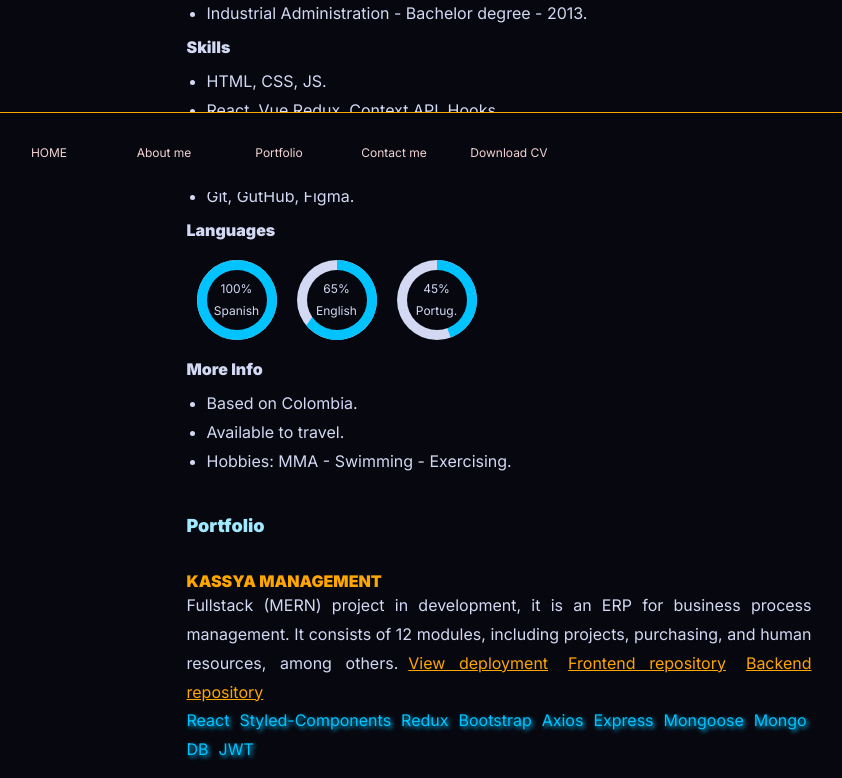
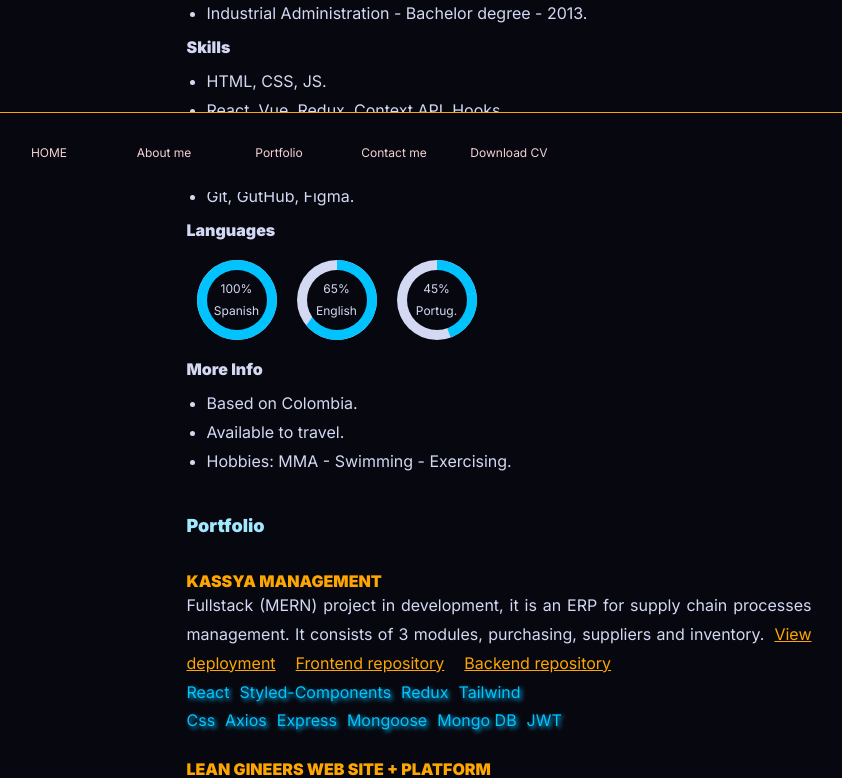
Before and after one commit to afmarquinho/Portfolio-Frontend, a React (Vite) app: page / in a window 1280 px wide. Shown: the part 608-1386 px from the top of the page, without its empty margins (361-1203 px from the left). Built offline with nearby package versions, Linux system fonts and the light colour scheme; a web font is replaced by a local one.

Commit message:
actuliación del proyecto kassya management

```diff
--- a/src/potafolio/Home.jsx
+++ b/src/potafolio/Home.jsx
@@ -126,8 +126,8 @@ const Home = () => {
                 <h3 className="info">Skills</h3>
                 <ul>
                   <li>HTML, CSS, JS.</li>
-                  <li>React, Vue Redux, Context API, Hooks.</li>
-                  <li>Styled Components, Bootstrap, Saas, Tailwind Element Plus.</li>
+                  <li>React, Vue, Redux, Context API, Hooks.</li>
+                  <li>Styled Components, Bootstrap, Saas, Tailwind, Element Plus.</li>
                   <li>Node, Express, Mongoose, MongoDB.</li>
                   <li>Git, GutHub, Figma.</li>
                 </ul>
@@ -203,9 +203,8 @@ const Home = () => {
                   <h3 className="Kassya Projects">KASSYA MANAGEMENT</h3>
                   <p className="text-justify">
                     Fullstack (MERN) project in development, it is an ERP for
-                    business process management. It consists of 12 modules,
-                    including projects, purchasing, and human resources, among
-                    others.
+                    supply chain processes management. It consists of 3 modules,
+                    purchasing, suppliers and inventory.
                     <a
                       href="https://fanciful-sunshine-ce912f.netlify.app/"
                       target="blank"
@@ -231,7 +230,7 @@ const Home = () => {
                     <span className="">React</span>
                     <span className="">Styled-Components</span>
                     <span className="">Redux</span>
-                    <span className="">Bootstrap</span>
+                    <span className="">Tailwind Css</span>
                     <span className="">Axios</span>
                     <span className="">Express</span>
                     <span className="">Mongoose</span>
```
